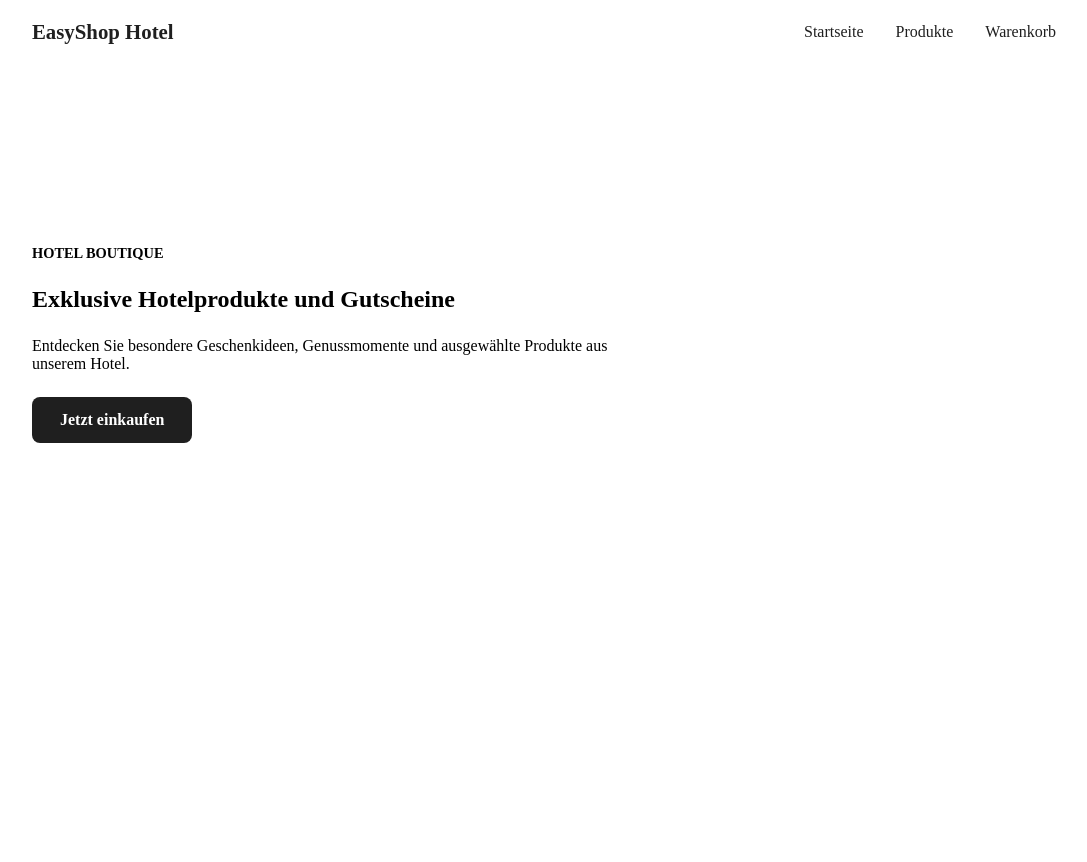
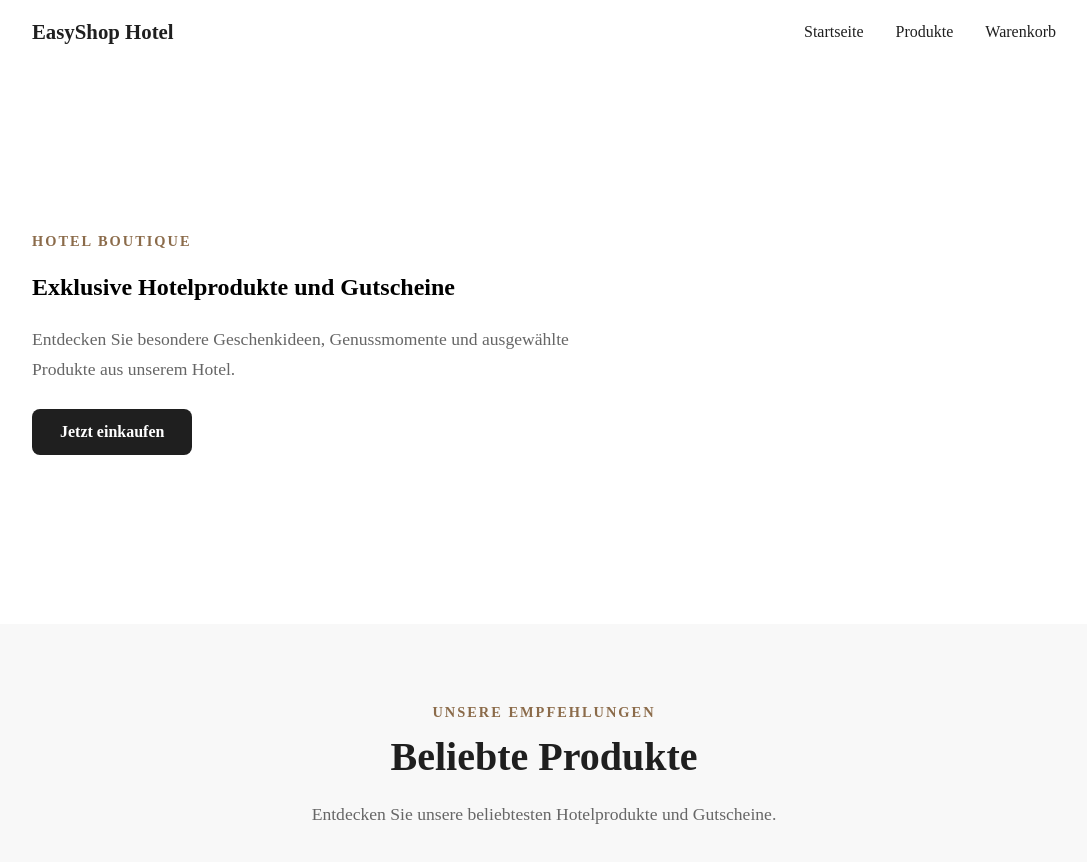
Before and after one commit to Sameh-Hamdalla/easyshop, a React (Vite) app: page / in a window 1280 px wide. Shown: the top 862 px of the page, without its empty margins (96-1183 px from the left). Before the commit the page ends 800 px from the top, so only its background shows below. Built offline with nearby package versions, Linux system fonts and the light colour scheme.

Commit message:
CSS für Hero, ProductCard erstellt, HomepPage rendern

```diff
--- a/src/components/home/HeroSection.css
+++ b/src/components/home/HeroSection.css
@@ -1,41 +1,100 @@
+/* ======================================================
+   HERO SECTION
+   Begrüßungsbereich auf der Startseite
+====================================================== */
+
 .hero {
+  /* Flexbox aktiviert */
   display: flex;
+
+  /* Inhalt vertikal zentrieren */
   align-items: center;
+
+  /* Mindesthöhe des Hero-Bereichs */
   min-height: 70vh;
 
-  /* Innenabstand:
-   0 = oben/unten
+  /* Innenabstand
+     0px = oben/unten
      10% = links/rechts */
   padding: 0 10%;
+
+  /* Hintergrundfarbe */
+  background-color: #ffffff;
 }
 
+/* Textbereich */
 .hero__content {
   display: flex;
+
+  /* Elemente untereinander anordnen */
   flex-direction: column;
+
+  /* Abstand zwischen allen Elementen */
   gap: 24px;
+
+  /* Maximale Breite */
   max-width: 600px;
+
+  /* Elemente links ausrichten */
   align-items: flex-start;
 }
-.hero__label{
 
+/* Kleiner Text oberhalb der Überschrift */
+.hero__label {
   font-size: 0.9rem;
+
   /* 1rem = 16px */
   font-weight: 700;
+
+  color: #8b6b4a;
+
   text-transform: uppercase;
 
+  letter-spacing: 2px;
 }
+
+/* Hauptüberschrift */
+.hero__title {
+  font-size: 3.2rem;
+
+  font-weight: 700;
+
+  color: #1f1f1f;
+
+  line-height: 1.2;
+}
+
+/* Beschreibung */
+.hero__text {
+  font-size: 1.1rem;
+
+  color: #666666;
+
+  line-height: 1.7;
+
+  max-width: 550px;
+}
+
+/* Button */
 .hero__button {
   display: inline-block;
+
   padding: 14px 28px;
+
   background-color: #1f1f1f;
+
   color: white;
+
   text-decoration: none;
+
   border-radius: 8px;
+
   font-weight: 600;
+
   transition: background-color 0.3s ease;
-  /* sorgt für einen leichten oder weichen Übergang */
 }
 
+/* Hover-Effekt */
 .hero__button:hover {
   background-color: #8b6b4a;
 }
--- a/src/components/products/ProductCard.tsx
+++ b/src/components/products/ProductCard.tsx
@@ -0,0 +1,43 @@
+import type { ProductModel } from "../../types/ProductModel";
+import "./ProductCard.css";
+
+// Props beschreiben, welche Daten diese Komponente von außen erhält.
+type ProductCardProps = {
+  // Die ProductCard erwartet genau EIN Produkt.
+  product: ProductModel;
+};
+
+// Durch Destructuring können wir direkt auf "product" zugreifen
+// und müssen später nicht "props.product" schreiben.
+function ProductCard({ product }: ProductCardProps) {
+  return (
+    <article className="product-card">
+      {/* Produktbild */}
+      <img
+        className="product-card__image"
+        src={product.imageUrl}
+        alt={product.name}
+      />
+
+      {/* Inhalt der Produktkarte */}
+      <div className="product-card__content">
+        {/* Kategorie */}
+        <p className="product-card__category">{product.category}</p>
+
+        {/* Produktname */}
+        <h3 className="product-card__name">{product.name}</h3>
+
+        {/* Produktbeschreibung */}
+        <p className="product-card__description">{product.description}</p>
+
+        {/* Produktpreis */}
+        <p className="product-card__price">{product.price} €</p>
+
+        {/* Button kommt später */}
+        <button className="product-card__button">In den Warenkorb</button>
+      </div>
+    </article>
+  );
+}
+
+export default ProductCard;
--- a/src/pages/HomePage.tsx
+++ b/src/pages/HomePage.tsx
@@ -1,10 +1,12 @@
 // Startseite, Sprint 1a
+import FeaturedProducts from "../components/home/FeaturedProducts";
 import HeroSection from "../components/home/HeroSection";
 
 function HomePage() {
   return (
     <main>
       <HeroSection />
+      <FeaturedProducts />
     </main>
   );
 }
--- a/src/pages/ProductsPage.tsx
+++ b/src/pages/ProductsPage.tsx
@@ -1,6 +1,16 @@
-// Hier sieht der Benutzer alle Produkte.Sprint 1b
+// holt alle Produkte aus der Datenbank und zeigt sie auf der Seite an
+
+import { products } from "../data/products";
+import ProductCard from "../components/products/ProductCard";
 
 function ProductsPage() {
-  return <h1>Products Page</h1>;
+  return (
+    <main>
+      {products.map((product) => (
+        <ProductCard key={product.id} product={product} />
+      ))}
+    </main>
+  );
 }
+
 export default ProductsPage;
--- /dev/null
+++ b/src/types/ProductModel.ts
@@ -0,0 +1,12 @@
+
+//  das ist der Bauplan für ein Produkt in unserem System. Es definiert die Struktur und die Eigenschaften, die jedes Produkt haben sollte.
+// Jedes Produkt muss diese Eigenschaften haben- Hier sind nur die Regeln.
+
+export interface ProductModel {
+  id: number;
+  name: string;
+  description: string;
+  price: number;
+  imageUrl: string;
+  category: string;
+}
```
Lines whose indentation alone changed are shown as unchanged.
